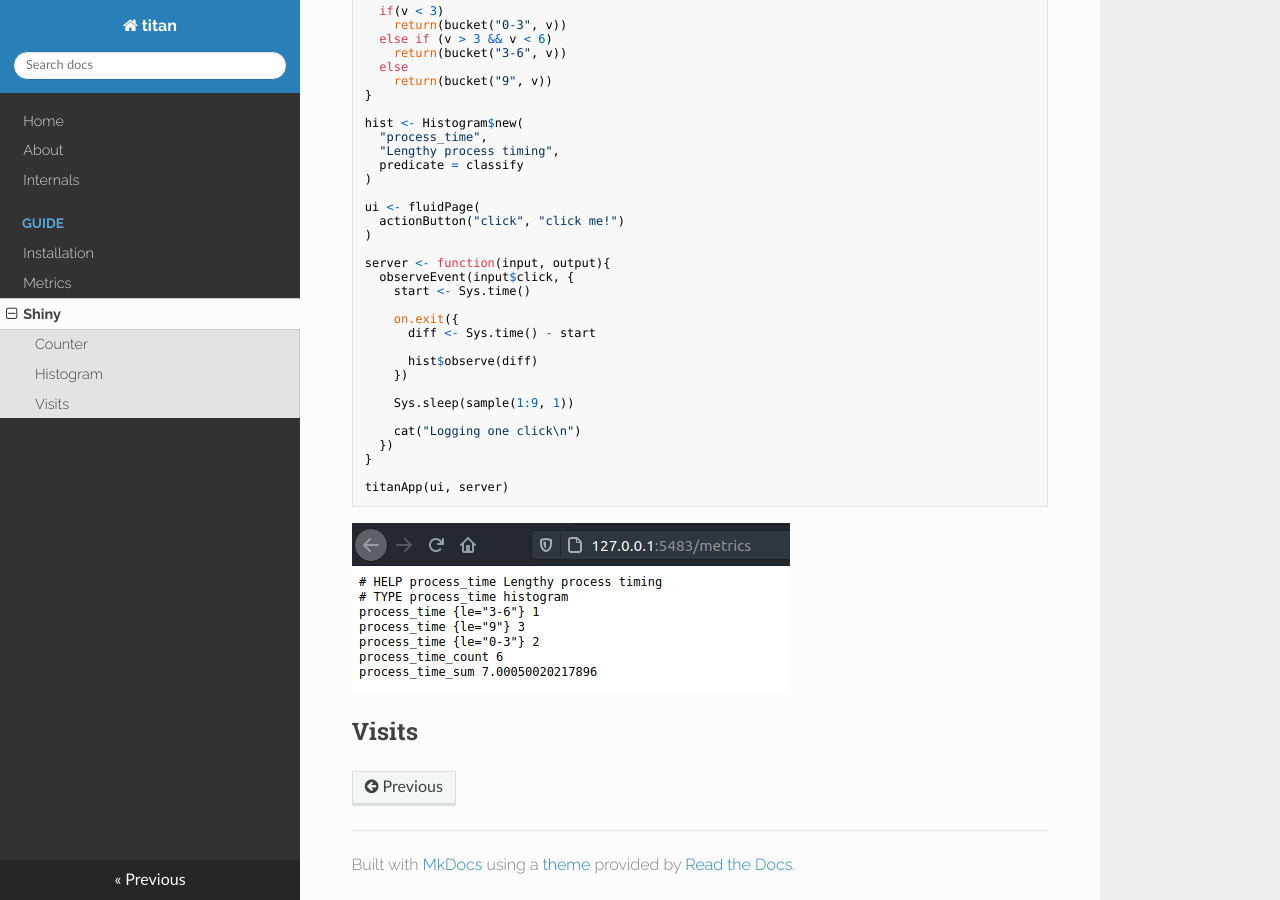
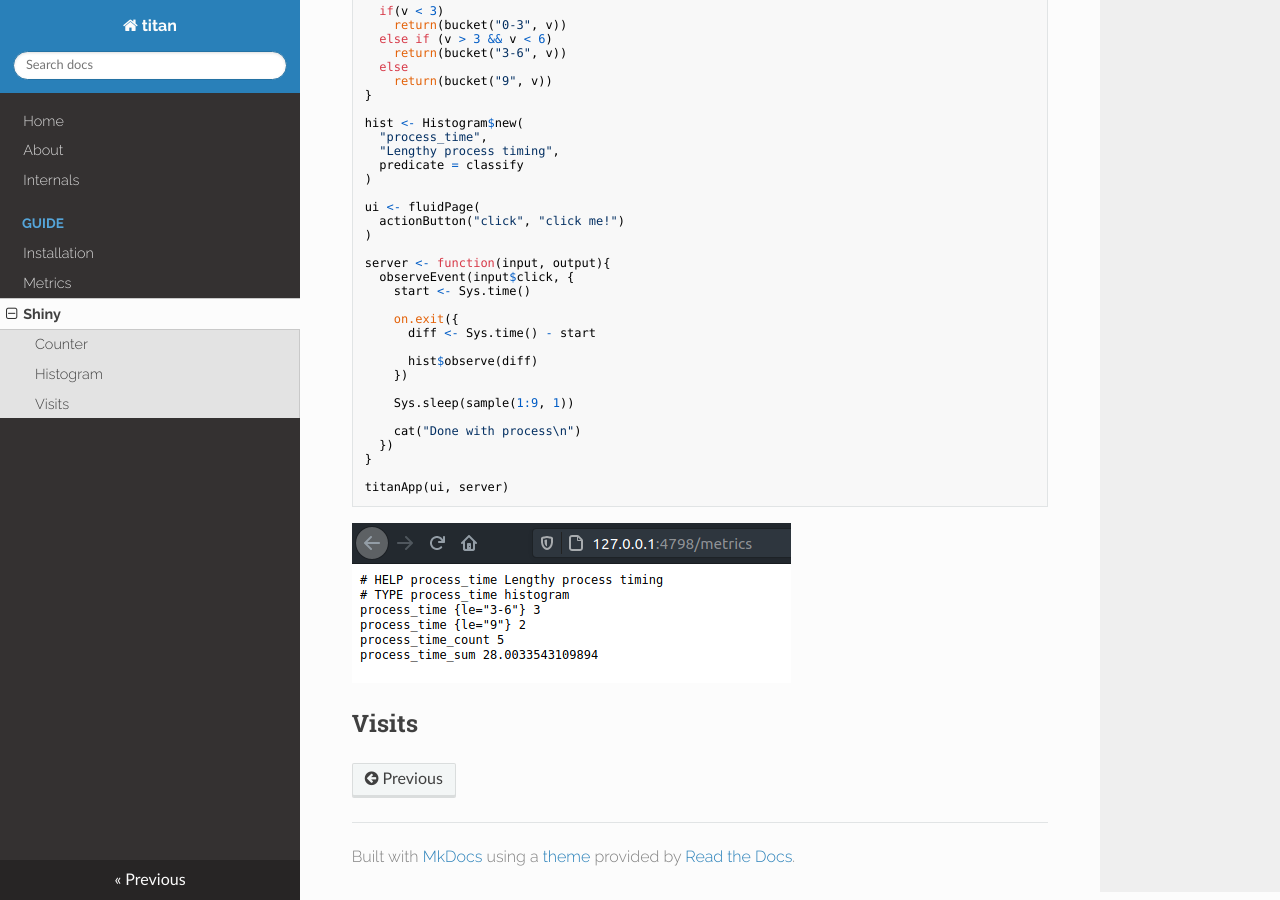
Before and after one commit to devOpifex/titan, an MkDocs documentation site: the page built from docs/guide/shiny.md, in a window 1280 px wide and 900 px high, scrolled down 1735 px. Built offline with MkDocs 1.6.1, drawn with Linux system fonts in a browser that asks for light colours; nearby versions of some CDN libraries.

```diff
--- a/docs/guide/shiny.md
+++ b/docs/guide/shiny.md
@@ -104,7 +104,7 @@
 
     Sys.sleep(sample(1:9, 1))
 
-    cat("Logging one click\n")
+    cat("Done with process\n")
   })
 }
 
```
Also changed, not shown: docs/images/shiny-histogram.png.
